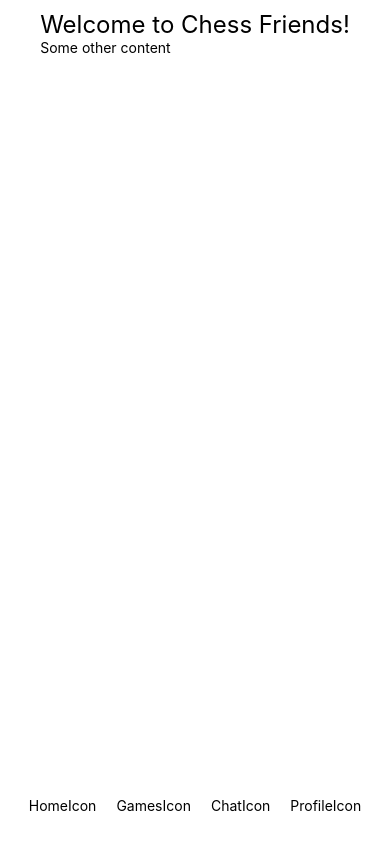
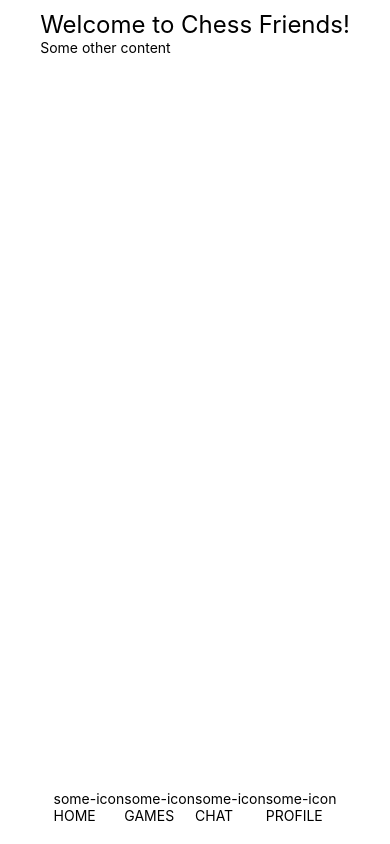
Before and after one commit to mallett002/chess-friends, a React Native app: screen / in a window 390 px wide. Built offline with nearby package versions, Linux system fonts and the light colour scheme.

Commit message:
rendering placeholder nav footer

```diff
--- a/App.tsx
+++ b/App.tsx
@@ -8,7 +8,7 @@ import {
 
 import NavFooter from './components/nav/nav-footer';
 
-const App = () => (
+const App: FC = () => (
   <SafeAreaView style={styles.contentWrapper}>
       <View>
         <Text style={styles.header}>
--- a/components/nav/nav-footer.tsx
+++ b/components/nav/nav-footer.tsx
@@ -1,16 +1,52 @@
-import React from 'react';
+import React, {FC} from 'react';
 import {
   View,
   Text,
   StyleSheet
 } from 'react-native';
 
-const NavFooter = () => (
+import NavItem from './nav-item';
+
+interface navItem {
+  icon: string // FC
+  navigationLink: string
+  text: string
+}
+
+const navItems: [navItem] = [
+  {
+    icon: 'some-icon',
+    navigationLink: 'hi',
+    text: 'HOME'
+  },
+  {
+    icon: 'some-icon',
+    navigationLink: 'hi',
+    text: 'GAMES'
+  },
+  {
+    icon: 'some-icon',
+    navigationLink: 'hi',
+    text: 'CHAT'
+  },
+  {
+    icon: 'some-icon',
+    navigationLink: 'hi',
+    text: 'PROFILE'
+  },
+];
+
+const NavFooter: FC = () => (
   <View style={styles.navContainer}>
-    <View><Text style={styles.navItem}>HomeIcon</Text></View>
-    <View><Text style={styles.navItem}>GamesIcon</Text></View>
-    <View><Text style={styles.navItem}>ChatIcon</Text></View>
-    <View><Text style={styles.navItem}>ProfileIcon</Text></View>
+    {navItems.map((item) =>
+      <NavItem
+        key={item.text}
+        navigationLink={item.navigationLink}
+        text={item.text}
+      >
+        {item.icon}
+      </NavItem>
+    )}
   </View>
 );
 
--- /dev/null
+++ b/components/nav/nav-item.tsx
@@ -0,0 +1,18 @@
+import React, { FC } from 'react';
+import { View, Text } from 'react-native';
+
+interface navItemProps {
+  navigationLink: string
+  text: string
+}
+
+const NavItem: FC<navItemProps> = (props) => {
+  return (
+    <View onPress={():void => console.log(props.navigationLink)}>
+      <Text>{props.children}</Text>
+      <Text>{props.text}</Text>
+    </View>
+  );
+}
+
+export default NavItem;
```
Also changed, not shown: 1 other file (tests, documents, lock files or other folders).
